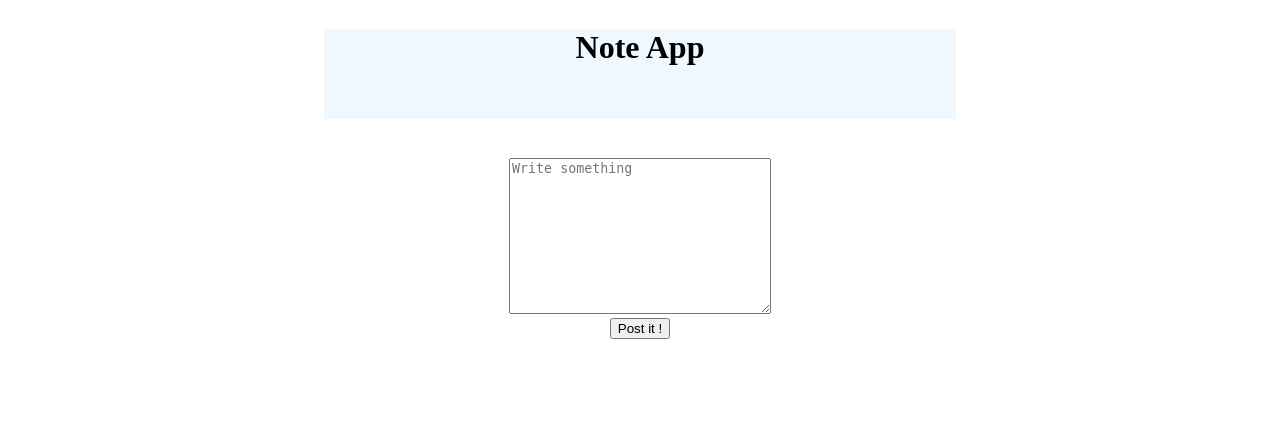
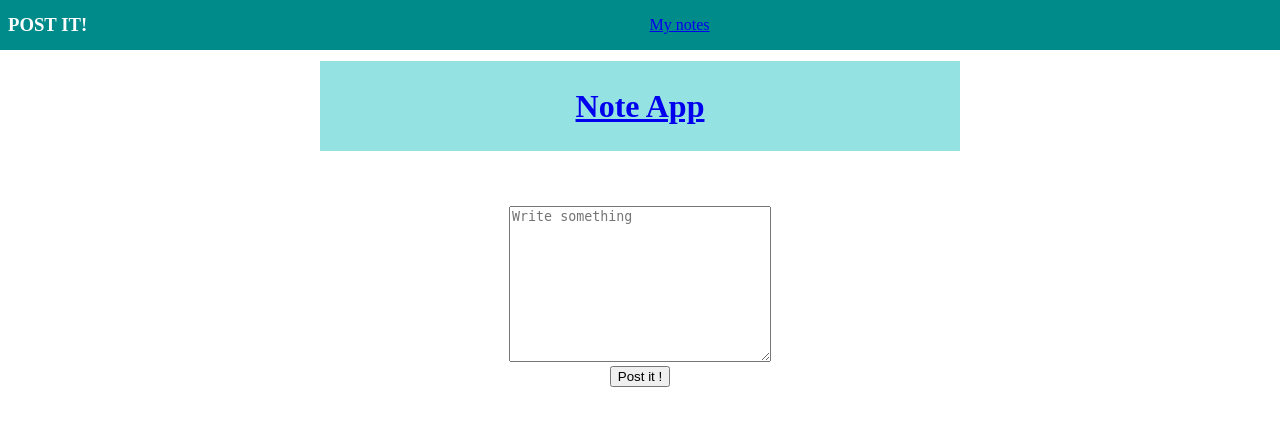
Before and after one commit to seba6m6/note_app, a Flask app: page / in a window 1280 px wide. Shown: the top 426 px of the page. Run offline with Flask 2, Linux system fonts and the light colour scheme.

Commit message:
adding notes route and the html for the notes_list

```diff
--- a/app.py
+++ b/app.py
@@ -1,4 +1,3 @@
-
 from flask import Flask, g, render_template, request
 import sqlite3
 
@@ -24,8 +23,13 @@ def close_db(error):
 @app.route('/', methods = ['GET', 'POST'])
 def index():
     if request.method == 'POST':
-        return '<h1> Text：{} </h1>'.format(request.form['note-text'])
+        return render_template('notes_list.html')
     return render_template('index.html')
+
+@app.route('/', methods=['GET'])
+def notes():
+    return render_template('notes_list.html')
+
 
 if __name__ == "__main__":
     app.run()
--- a/static/basic.css
+++ b/static/basic.css
@@ -1,19 +1,67 @@
+*{
+    box-sizing: border-box;
+}
+body {
+    margin: 0px;
+    display: grid;
+    grid-template-rows: 3.5rem auto;
+}
+nav {
+    width: 100%;
+    height: 50px;
+    background-color: darkcyan;
+    grid-row: 1/2;
+    display: flex;
+    justify-content: space-between;
+
+}
+#brand {
+    color: white;
+    align-self: center;
+    padding-left: 8px;
+}
+#brand a {
+    text-decoration: none;
+    color: white;
+}
+
+#nav-notes{
+    color: white;
+    align-self: center;
+    padding-right: 8px;
+}
 #header {
     width: 100%;
     height:100px;
-    text-align: center;
+    display: flex;
+    align-items: center;
+    justify-content: center;
+    grid-row: 2/2;
 }
 #header h1 {
-    background-color: aliceblue;
+    background-color: rgba(0, 185, 185, 0.42);
     width: 50%;
     height: 90px;
-    display: inline-block;
+    display: flex;
+    align-items: center;
+    justify-content: center;
 
 }
 .form {
     margin-top: 50px;
     text-align: center;
 }
-*{
-    box-sizing: border-box;
+
+#notes{
+    display: flex;
+    width: 100%;
+    flex-direction: column;
+    align-items: center;
+    justify-content: center;
 }
+#notes-header {
+
+}
+#notes-list {
+    margin-left: -30px;
+}
--- a/templates/index.html
+++ b/templates/index.html
@@ -6,9 +6,18 @@
     <link href="../static/basic.css" type="text/css" rel="stylesheet"/>
 </head>
 <body>
+<nav>
+    <div id="brand">
+        <a href="{{ url_for('index') }}"><h3>POST IT!</h3></a>
+    </div>
+    <div id="nav-notes">
+        <a href="{{ url_for('')}}" <h1>My notes</h1>
+    </div>
+</nav>
 <div id="header">
     <h1>Note App</h1>
 </div>
+
 <div class="form">
     <form method="POST" action="{{ url_for('index') }}">
         <div>
```
Also changed, not shown: templates/notes_list.html (added, +28 -0 lines).
